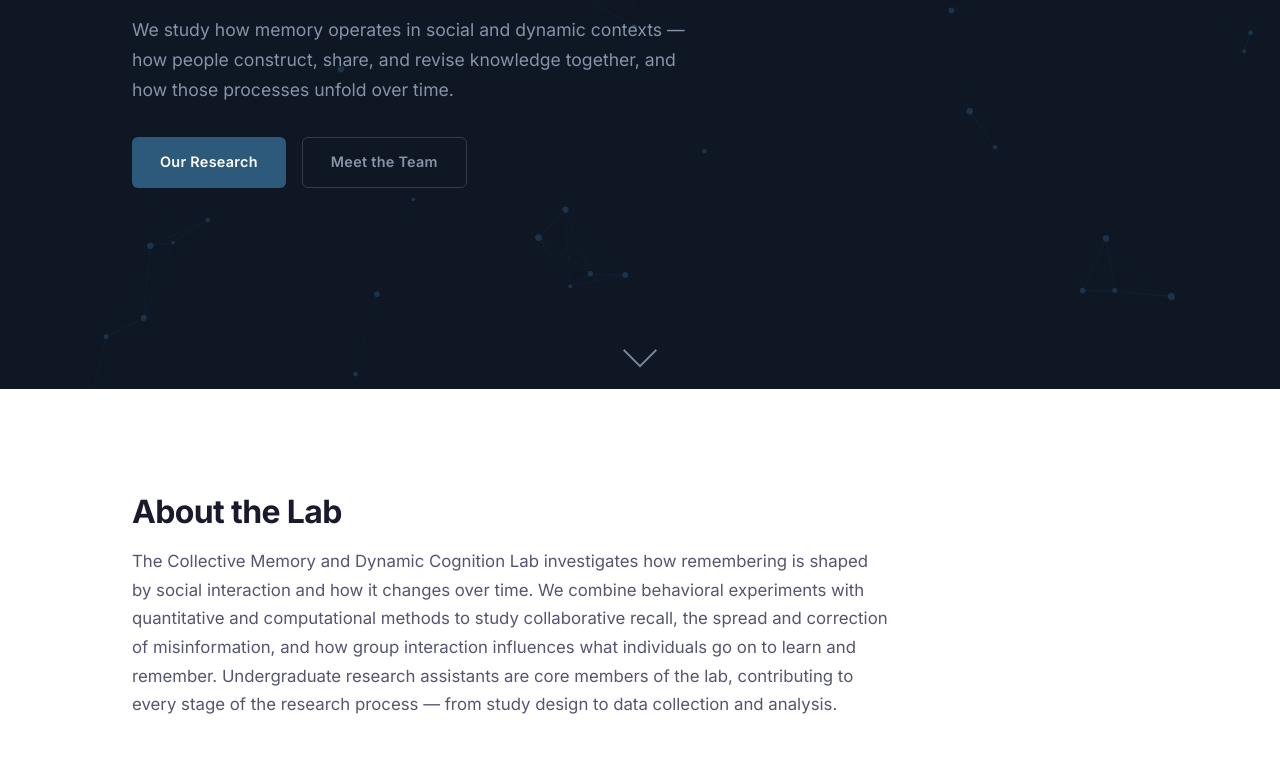
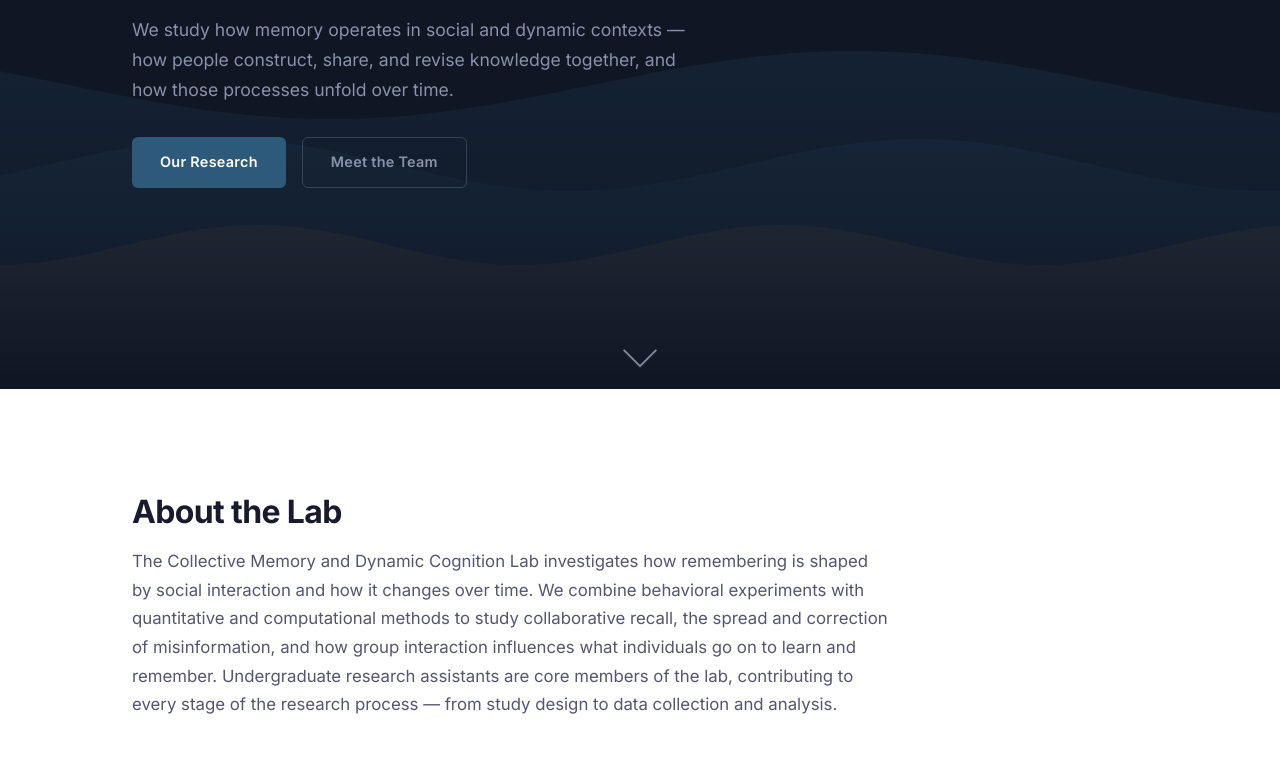
Before and after one commit to ggreeley/cmdc-lab, a plain HTML site: page index.html in a window 1280 px wide. Shown: the part 411-1169 px from the top of the page. Drawn offline with Linux system fonts and the light colour scheme.

Commit message:
Differentiate visual identity from garrettgreeleyphd.com
Replace node-link network hero with a layered, cursor-reactive wave
field (evokes dynamic cognition rather than reusing the memory-network
motif). Add a warm amber accent used sparingly for badges, role labels,
and hover states. Sharpen cards from 12px rounded corners and heavy
shadows to 4px corners with thin borders and lighter shadows.

Co-Authored-By: Claude Sonnet 5 <noreply@anthropic.com>
Claude-Session: https://claude.ai/code/session_013w8Jpfde6MLHzRwTvceqrr

```diff
--- a/assets/css/style.css
+++ b/assets/css/style.css
@@ -12,6 +12,8 @@
     --color-accent: #2d5a7b;
     --color-accent-light: #3a7ca5;
     --color-accent-glow: rgba(45, 90, 123, 0.15);
+    --color-accent-warm: #d68f3f;
+    --color-accent-warm-light: #e8ab66;
     --color-border: #e0e0e8;
     --color-hero-bg: #0f1624;
     --color-hero-text: #e8eaf0;
@@ -250,13 +252,13 @@ a:hover {
     overflow: hidden;
 }
 
-#network-canvas {
+#flow-canvas {
     position: absolute;
     top: 0;
     left: 0;
     width: 100%;
     height: 100%;
-    opacity: 0.4;
+    opacity: 0.55;
 }
 
 .hero-content {
@@ -291,7 +293,7 @@ a:hover {
 }
 
 .accent-dot {
-    color: var(--color-accent-light);
+    color: var(--color-accent-warm-light);
 }
 
 .hero-title {
@@ -401,15 +403,16 @@ a:hover {
 .person-card {
     background-color: var(--color-bg-alt);
     border: 1px solid var(--color-border);
-    border-radius: 12px;
+    border-radius: 4px;
     padding: 2rem;
     text-align: center;
-    transition: transform var(--transition-fast), box-shadow var(--transition-fast);
+    transition: transform var(--transition-fast), box-shadow var(--transition-fast), border-color var(--transition-fast);
 }
 
 .person-card:hover {
-    transform: translateY(-4px);
-    box-shadow: 0 12px 40px rgba(0, 0, 0, 0.07);
+    transform: translateY(-3px);
+    border-color: var(--color-accent-warm-light);
+    box-shadow: 0 6px 20px rgba(0, 0, 0, 0.05);
 }
 
 .person-photo {
@@ -457,7 +460,7 @@ a:hover {
 .person-role {
     font-size: 0.8rem;
     font-weight: 600;
-    color: var(--color-accent);
+    color: var(--color-accent-warm);
     text-transform: uppercase;
     letter-spacing: 0.04em;
     margin-bottom: 1rem;
@@ -479,7 +482,7 @@ a:hover {
 
 .wip-highlight {
     background: linear-gradient(135deg, var(--color-accent), var(--color-accent-light));
-    border-radius: 12px;
+    border-radius: 4px;
     padding: 2rem 2.5rem;
     color: #fff;
     position: relative;
@@ -500,11 +503,12 @@ a:hover {
 
 .wip-badge {
     display: inline-block;
-    background-color: rgba(255, 255, 255, 0.2);
+    background-color: var(--color-accent-warm);
+    color: #241505;
     padding: 0.25rem 0.75rem;
-    border-radius: 4px;
+    border-radius: 3px;
     font-size: 0.75rem;
-    font-weight: 600;
+    font-weight: 700;
     letter-spacing: 0.06em;
     text-transform: uppercase;
     margin-bottom: 1rem;
@@ -531,14 +535,15 @@ a:hover {
 .research-card {
     background-color: var(--color-bg);
     border: 1px solid var(--color-border);
-    border-radius: 12px;
+    border-radius: 4px;
     padding: 2rem;
-    transition: transform var(--transition-fast), box-shadow var(--transition-fast);
+    transition: transform var(--transition-fast), box-shadow var(--transition-fast), border-color var(--transition-fast);
 }
 
 .research-card:hover {
-    transform: translateY(-4px);
-    box-shadow: 0 12px 40px rgba(0, 0, 0, 0.07);
+    transform: translateY(-3px);
+    border-color: var(--color-accent-warm-light);
+    box-shadow: 0 6px 20px rgba(0, 0, 0, 0.05);
 }
 
 .research-icon {
@@ -546,6 +551,11 @@ a:hover {
     height: 48px;
     color: var(--color-accent);
     margin-bottom: 1.25rem;
+    transition: color var(--transition-fast);
+}
+
+.research-card:hover .research-icon {
+    color: var(--color-accent-warm);
 }
 
 .research-card h3 {
@@ -643,7 +653,7 @@ a:hover {
 .teaching-category {
     background-color: var(--color-bg-alt);
     border: 1px solid var(--color-border);
-    border-radius: 12px;
+    border-radius: 4px;
     padding: 2rem;
 }
 
@@ -700,15 +710,15 @@ a:hover {
     text-align: center;
     padding: 2rem 1.5rem;
     border: 1px solid var(--color-border);
-    border-radius: 12px;
+    border-radius: 4px;
     background-color: var(--color-bg);
     transition: transform var(--transition-fast), box-shadow var(--transition-fast), border-color var(--transition-fast);
 }
 
 .contact-card:hover {
-    transform: translateY(-4px);
-    box-shadow: 0 12px 40px rgba(0, 0, 0, 0.07);
-    border-color: var(--color-accent);
+    transform: translateY(-3px);
+    box-shadow: 0 6px 20px rgba(0, 0, 0, 0.05);
+    border-color: var(--color-accent-warm-light);
     color: var(--color-text);
 }
 
--- a/assets/js/main.js
+++ b/assets/js/main.js
@@ -1,92 +1,63 @@
 /* ========================================
-   Network Canvas Animation
-   Draws an animated node-link network in
-   the hero — a nod to memory network research
+   Flow Canvas Animation
+   Layered, slowly drifting wave field in the
+   hero — a nod to cognition as continuous and
+   dynamic rather than a fixed structure
    ======================================== */
 (function () {
-    const canvas = document.getElementById('network-canvas');
+    const canvas = document.getElementById('flow-canvas');
     if (!canvas) return;
 
     const ctx = canvas.getContext('2d');
-    let width, height, nodes, animationId;
-    const NODE_COUNT = 55;
-    const CONNECTION_DIST = 160;
-    const MOUSE_RADIUS = 200;
-    let mouse = { x: -9999, y: -9999 };
+    let width, height, animationId, t = 0;
+    let mouse = { x: -9999, y: -9999, active: false };
+
+    const LAYERS = [
+        { baseline: 0.62, amplitude: 34, frequency: 0.006, speed: 0.006, phase: 0, color: '58, 124, 165', alpha: 0.22 },
+        { baseline: 0.72, amplitude: 26, frequency: 0.009, speed: -0.009, phase: 2.1, color: '45, 90, 123', alpha: 0.20 },
+        { baseline: 0.82, amplitude: 20, frequency: 0.012, speed: 0.007, phase: 4.2, color: '214, 143, 63', alpha: 0.10 },
+    ];
 
     function resize() {
         width = canvas.width = canvas.offsetWidth;
         height = canvas.height = canvas.offsetHeight;
     }
 
-    function createNodes() {
-        nodes = [];
-        for (let i = 0; i < NODE_COUNT; i++) {
-            nodes.push({
-                x: Math.random() * width,
-                y: Math.random() * height,
-                vx: (Math.random() - 0.5) * 0.4,
-                vy: (Math.random() - 0.5) * 0.4,
-                radius: Math.random() * 2 + 1.5,
-            });
+    function waveY(layer, x) {
+        let y = layer.baseline * height + Math.sin(x * layer.frequency + t * layer.speed * 10 + layer.phase) * layer.amplitude;
+
+        if (mouse.active) {
+            const dx = x - mouse.x;
+            const bump = Math.exp(-(dx * dx) / (2 * 140 * 140));
+            const pull = (mouse.y - y) * 0.35;
+            y += pull * bump;
         }
+
+        return y;
     }
 
     function drawFrame() {
         ctx.clearRect(0, 0, width, height);
+        const step = 8;
 
-        // Update positions
-        for (const node of nodes) {
-            node.x += node.vx;
-            node.y += node.vy;
+        for (const layer of LAYERS) {
+            ctx.beginPath();
+            ctx.moveTo(0, waveY(layer, 0));
+            for (let x = step; x <= width; x += step) {
+                ctx.lineTo(x, waveY(layer, x));
+            }
+            ctx.lineTo(width, height);
+            ctx.lineTo(0, height);
+            ctx.closePath();
 
-            // Wrap around edges
-            if (node.x < -20) node.x = width + 20;
-            if (node.x > width + 20) node.x = -20;
-            if (node.y < -20) node.y = height + 20;
-            if (node.y > height + 20) node.y = -20;
-
-            // Subtle mouse attraction
-            const dx = mouse.x - node.x;
-            const dy = mouse.y - node.y;
-            const dist = Math.sqrt(dx * dx + dy * dy);
-            if (dist < MOUSE_RADIUS && dist > 0) {
-                const force = (MOUSE_RADIUS - dist) / MOUSE_RADIUS * 0.008;
-                node.vx += dx * force;
-                node.vy += dy * force;
-            }
-
-            // Damping
-            node.vx *= 0.998;
-            node.vy *= 0.998;
-        }
-
-        // Draw edges
-        for (let i = 0; i < nodes.length; i++) {
-            for (let j = i + 1; j < nodes.length; j++) {
-                const dx = nodes[i].x - nodes[j].x;
-                const dy = nodes[i].y - nodes[j].y;
-                const dist = Math.sqrt(dx * dx + dy * dy);
-                if (dist < CONNECTION_DIST) {
-                    const alpha = (1 - dist / CONNECTION_DIST) * 0.35;
-                    ctx.beginPath();
-                    ctx.moveTo(nodes[i].x, nodes[i].y);
-                    ctx.lineTo(nodes[j].x, nodes[j].y);
-                    ctx.strokeStyle = `rgba(58, 124, 165, ${alpha})`;
-                    ctx.lineWidth = 0.8;
-                    ctx.stroke();
-                }
-            }
-        }
-
-        // Draw nodes
-        for (const node of nodes) {
-            ctx.beginPath();
-            ctx.arc(node.x, node.y, node.radius, 0, Math.PI * 2);
-            ctx.fillStyle = 'rgba(58, 124, 165, 0.7)';
+            const gradient = ctx.createLinearGradient(0, layer.baseline * height - layer.amplitude, 0, height);
+            gradient.addColorStop(0, `rgba(${layer.color}, ${layer.alpha})`);
+            gradient.addColorStop(1, `rgba(${layer.color}, 0)`);
+            ctx.fillStyle = gradient;
             ctx.fill();
         }
 
+        t += 1;
         animationId = requestAnimationFrame(drawFrame);
     }
 
@@ -98,11 +69,11 @@
         const rect = canvas.getBoundingClientRect();
         mouse.x = e.clientX - rect.left;
         mouse.y = e.clientY - rect.top;
+        mouse.active = true;
     });
 
     canvas.addEventListener('mouseleave', () => {
-        mouse.x = -9999;
-        mouse.y = -9999;
+        mouse.active = false;
     });
 
     // Reduce animation when not visible
@@ -118,19 +89,9 @@
         { threshold: 0.1 }
     );
 
-    window.addEventListener('resize', () => {
-        resize();
-        if (nodes) {
-            // Keep existing nodes, just clamp positions
-            for (const node of nodes) {
-                node.x = Math.min(node.x, width);
-                node.y = Math.min(node.y, height);
-            }
-        }
-    });
+    window.addEventListener('resize', resize);
 
     resize();
-    createNodes();
     observer.observe(canvas);
     drawFrame();
 })();
--- a/index.html
+++ b/index.html
@@ -32,7 +32,7 @@
 
     <!-- Hero / Home -->
     <section id="home" class="hero">
-        <canvas id="network-canvas"></canvas>
+        <canvas id="flow-canvas"></canvas>
         <div class="hero-content">
             <div class="hero-text">
                 <p class="hero-greeting reveal">Welcome to the</p>
```
